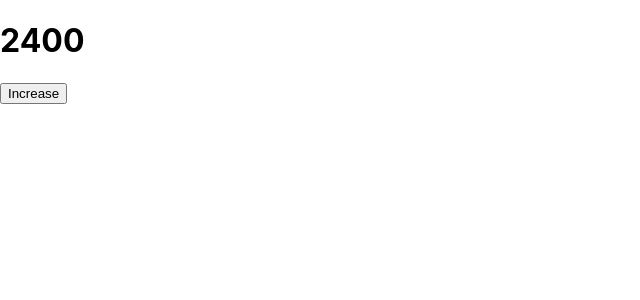
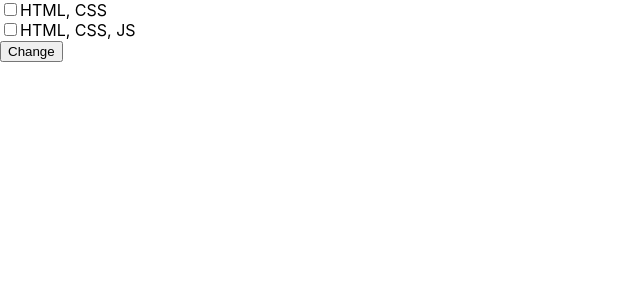
Before and after one commit to BuiQuangMinh30/react-hooks, a React (Create React App) app: page / in a window 1280 px wide. Shown: the top 300 px of the page, without its empty margins (0-640 px from the left). Built offline with nearby package versions, Linux system fonts and the light colour scheme.

Commit message:
twoway binding

```diff
--- a/src/App.js
+++ b/src/App.js
@@ -1,28 +1,76 @@
 import { useState } from "react";
-const orders = [100,200,300,500,600,700]
+const gifts= [
+  '123',
+  'mot hai ba',
+  'mot 2 ba'
+]
+const courses = [
+  {
+    id: 1,
+    name: 'HTML, CSS'
+  },
+  {
+    id: 2,
+    name: 'HTML, CSS, JS'
+  }
+]
 function App() {
-  // const [counter, setCounter] = useState(1);//giá trị khởi tạo là 1
-  const [counter, setCounter] = useState(()=>{
-    const total = orders.reduce((total,cur)=> total+cur)
-    return total
-  });//giá trị khởi tạo là 1
-  const handleIncrease = () => {
-    //setCounter(counter + 1);
-    //setCounter(counter + 1);
+ //const [gift, setGift] = useState();
+//  const [name, setName] = useState();
+//  const [emai, setEmail] = useState();
+// const [checked, setChecked] = useState();
+const [checked, setChecked] = useState([
 
-    //khi truyền prevState thì có thể callbacks. GỘp 3 lại thực thi 1 lần
-    // setCounter(prevState => prevState +1)
-    setCounter(prevState => prevState +1)
+]);
 
-    // sau khi gọi setCounter thì react sẽ gọi hàm App. Lại đọc code từ
-    //trên xuống.
-  };
-  console.log('re-render')
+  // const randomGift = () =>{
+  //   const index = Math.floor(Math.random() *gifts.length)
+
+  //   setGift(gifts[index])
+  // }
+  //console.log(checked)
+  const handleSubmit = () => {
+    //Call API
+    console.log({id: checked})
+  }
+  const handldeCheck = (id) =>{
+    setChecked(prev =>  {
+      const isChecked = checked.includes(id)
+      if(isChecked){
+        //Uncheck
+        return checked.filter(item => item !== id)//lọc lấy ra cái th khác id check
+      }
+      else{
+        return [...prev,id]
+      }
+    })
+  }
   return (
     <div>
-      <h1>{counter}</h1>
+      {/* <h1>{gift || 'Chưa có phần thưởng'}</h1>
+      <button onClick={randomGift}> Lấy thưởng</button> */}
+      {/* // <input onChange={e => setName(e.target.value)} value={name}/>
+      // <input onChange={e => setEmail(e.target.value)} value={emai}/> */}
+      {courses.map(course => (
+        <>
+        {/* radio */}
+          {/* <div key={course.id}>
+            <input type="radio"
+            onChange={()=> setChecked(course.id)}
+            checked={checked === course.id}/>
+            {course.name}
+          </div> */}
 
-      <button onClick={handleIncrease}>Increase</button>
+          <div key={course.id}>
+            <input type="checkbox"
+            onChange={() => handldeCheck(course.id)}
+            checked={checked.includes(course.id)}/>
+            {course.name}
+
+          </div>
+        </>
+      ))}
+      <button onClick={handleSubmit}>Change</button>
     </div>
   );
 }
```
